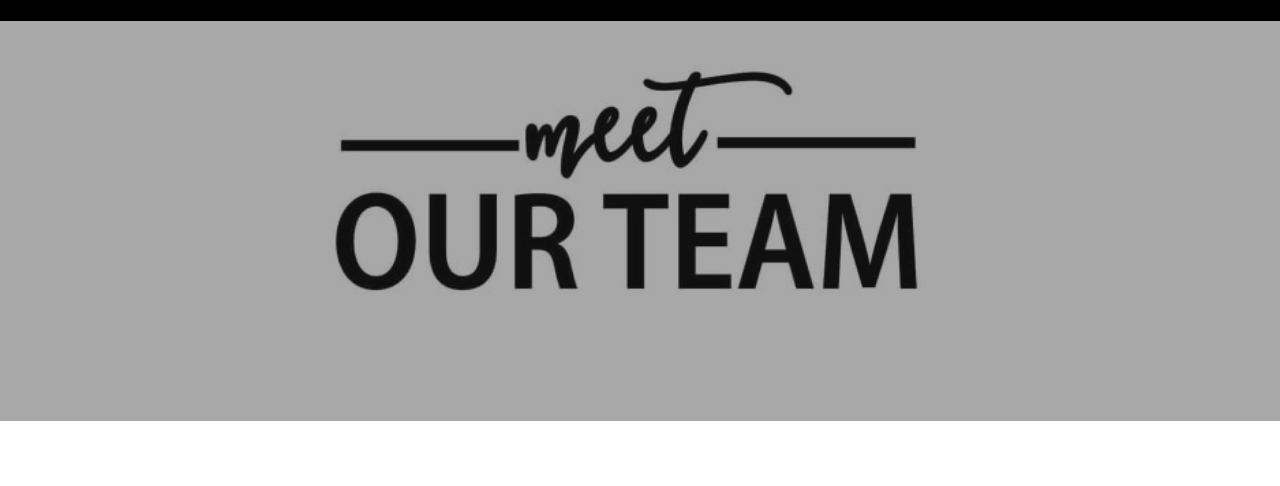
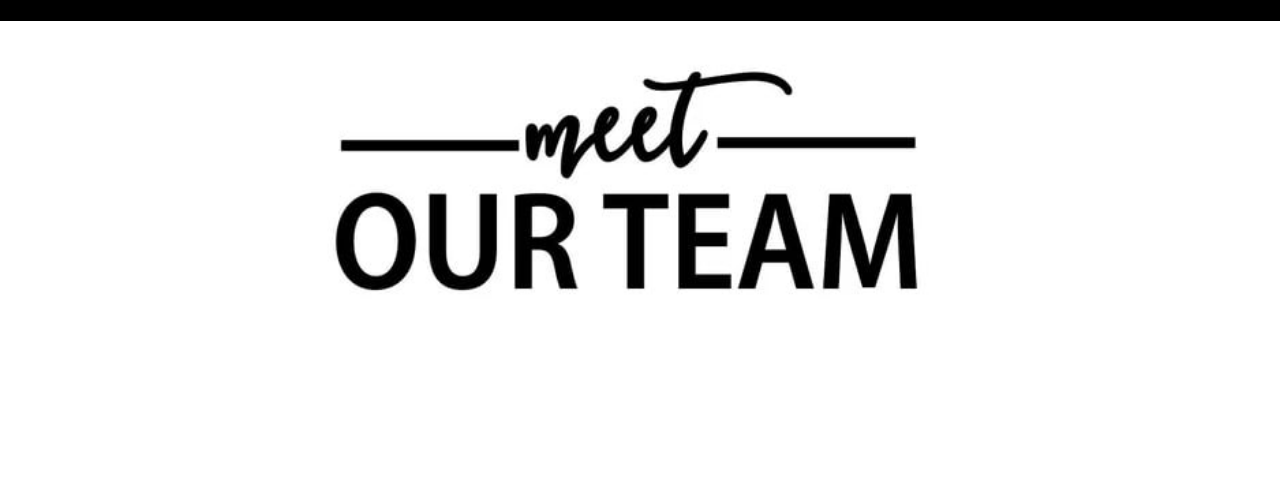
Before and after one commit to abhishekbaraik333/copeland-contracting, a plain HTML site: page meet.html in a window 1280 px wide. Shown: the part 134-620 px from the top of the page. Drawn offline with nearby package versions, Linux system fonts and the light colour scheme.

Commit message:
that's goood

```diff
--- a/meet.html
+++ b/meet.html
@@ -104,8 +104,8 @@
     <main>
 
         <section class="meet-banner h-[200px] md:h-[400px] relative">
-            <div class="h-full top-0 w-full absolute bg-zinc-800 opacity-40">
-            </div>
+            <!-- <div class="h-full top-0 w-full absolute bg-zinc-800 opacity-40">
+            </div> -->
         </section>
 
         <section class="px-[5%] py-10 flex">
```
